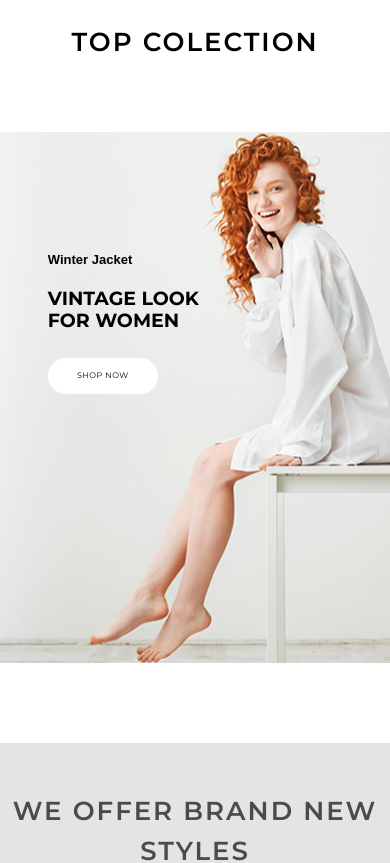
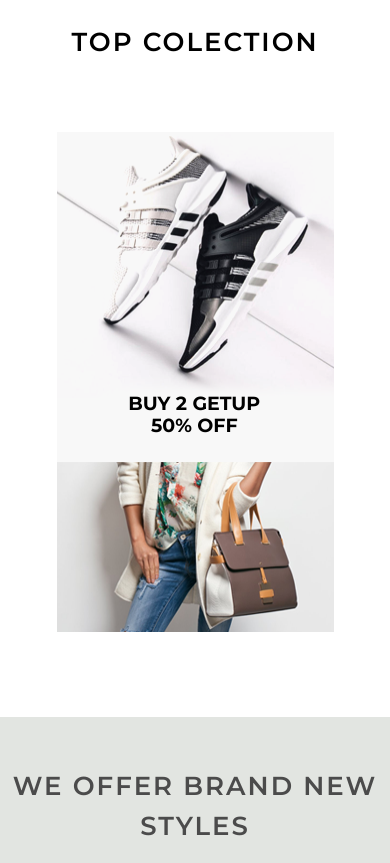
Before and after one commit to RomasSerg/My-projects, a website: page index.html in a window 390 px wide. Shown: the part 560-1423 px from the top of the page. Drawn offline with nearby package versions, Linux system fonts and the light colour scheme.

Commit message:
Update media.css

```diff
--- a/css/media.css
+++ b/css/media.css
@@ -533,6 +533,16 @@
     height: 250px;
 }
 }
+@media(max-width: 475px){
+    .main-baner__header .box1 {
+       display: block;
+       margin: 0 auto;
+   }
+   .main-baner__header .box2 {
+
+       display: none;
+   }
+}
 @media(max-width: 430px){
     .mobile__none{
         display: none;
@@ -584,12 +594,13 @@
         display: none;
     }
     .main-baner__header .box1 {
-        display: none;
+        display:block;
+        width: auto;
     }
-    .main-baner__header .box2 .detalis {
+    /*.main-baner__header .box2 .detalis {
         padding: 120px 40px 0;
         margin-left: 2%;
-    }
+        }*/
         .main-baner__header .box3 {
             display: none;
         }
```
Lines whose indentation alone changed are shown as unchanged.
